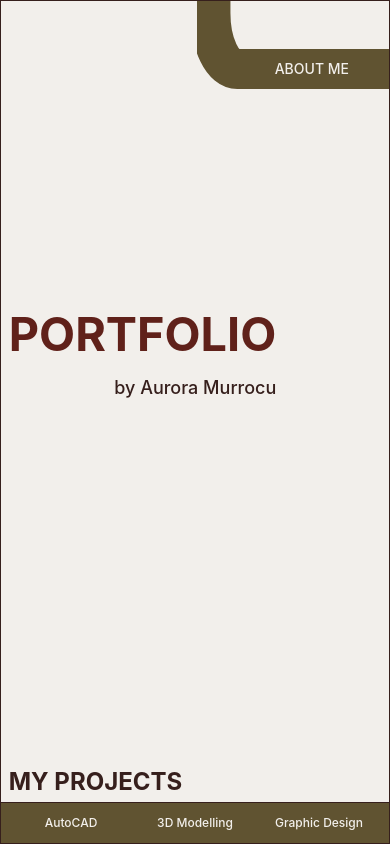
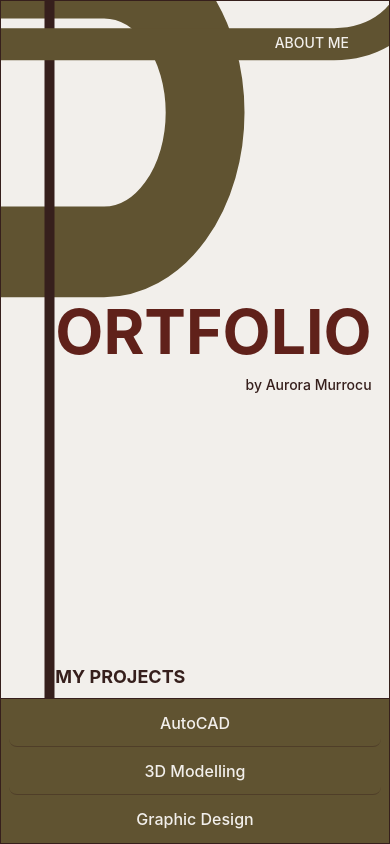
Before and after one commit to amurmur05/portafolio-web, a Vue app: page /#/ in a window 390 px wide. Built offline with nearby package versions, Linux system fonts and the light colour scheme.

Commit message:
Complete responsive portfolio homepage

```diff
--- a/src/pages/about-me/AboutMe.vue
+++ b/src/pages/about-me/AboutMe.vue
@@ -1,14 +1,14 @@
 <template>
-  <main class="relative min-h-dvh border border-black bg-white px-[8%] pb-16 pt-24 text-[#605545] md:pt-28">
+  <main class="relative min-h-dvh border border-deep-brown bg-warm-white px-[8%] pb-16 pt-24 text-deep-brown md:pt-28">
     <RouterLink
       to="/"
-      class="absolute left-[8%] top-6 text-sm underline-offset-4 hover:underline"
+      class="absolute left-[8%] top-6 text-sm underline-offset-4 hover:text-deep-wine hover:underline"
     >
       ← Back to portfolio
     </RouterLink>
 
     <section class="w-full">
-      <header class="-ml-[9.5%] w-fit border-b border-black pb-3 pl-[9.5%] pr-10 md:pr-24">
+      <header class="-ml-[9.5%] w-fit border-b border-deep-brown pb-3 pl-[9.5%] pr-10 md:pr-24">
         <h1 class="text-5xl font-bold md:text-8xl">PROFILE</h1>
       </header>
 
--- a/src/pages/home/Home.vue
+++ b/src/pages/home/Home.vue
@@ -121,19 +121,53 @@ const previewImage = ref('')
 
       </svg>
 
+<!-- Geometrie mobile -->
+<svg
+  viewBox="0 0 320 500"
+  preserveAspectRatio="none"
+  class="pointer-events-none absolute inset-0 h-full w-full md:hidden"
+  aria-hidden="true"
+>
+  <!-- P monumentale -->
+  <path
+  d="M -30 -20
+     H 85
+     A 75 90 0 0 1 85 180
+     H -30"
+  fill="none"
+  stroke="currentColor"
+  stroke-width="65"
+  :class="previewImage ? 'text-white' : 'text-soft-olive'"
+/>
+  <!-- Linea verticale sottile -->
+  <path
+    d="M 40 0 V 500"
+    fill="none"
+    stroke="currentColor"
+    stroke-width="10"
+    vector-effect="non-scaling-stroke"
+    :class="previewImage ? 'text-white' : 'text-deep-brown'"
+  />
+</svg>
       <!-- Titolo principale -->
 
-      <header class="absolute bottom-[50%] left-[2%] z-10">
+
+     <header
+  class="absolute left-[14%] top-[43%] z-10
+         md:bottom-[50%] md:left-[2%] md:top-auto"
+>
 
  <h1
-          class="text-[12vw] font-bold leading-none sm:text-6xl md:text-8xl lg:text-[clamp(6rem,9vw,10rem)]"
+  class="text-[16vw] font-bold leading-none md:text-8xl lg:text-[clamp(6rem,9vw,10rem)]"
   :class="previewImage ? 'text-white' : 'text-deep-wine'"
+  aria-label="Portfolio"
 >
-          PORTFOLIO
+  <span class="hidden md:inline">PORTFOLIO</span>
+  <span class="md:hidden">ORTFOLIO</span>
 </h1>
 
   <p
-          class="mt-4 text-right text-lg font-medium md:hidden"
+    class="mt-3 text-right text-sm font-medium md:hidden"
     :class="previewImage ? 'text-white' : 'text-deep-brown'"
   >
     by Aurora Murrocu
@@ -142,7 +176,7 @@ const previewImage = ref('')
 </header>
 
       <h2
-        class="absolute bottom-2 left-[2%] z-10 text-2xl font-bold leading-none"
+       class="absolute bottom-3 left-[14%] z-10 text-lg font-bold leading-none md:bottom-2 md:left-[2%] md:text-2xl"
         :class="previewImage ? 'text-white' : 'text-deep-brown'"
       >
         MY PROJECTS
@@ -152,12 +186,14 @@ const previewImage = ref('')
 
     <!-- Barra inferiore -->
 
-    <div class="relative z-20 grid w-full grid-cols-3 border-t border-deep-brown bg-soft-olive px-2 [&>a]:text-warm-white [&>a:hover]:bg-deep-brown [&>a:hover]:text-warm-white md:gap-x-6 md:px-4">
+    <div class="relative z-20 grid w-full grid-cols-1 md:grid-cols-3 border-t border-deep-brown bg-soft-olive px-2 [&>a]:text-warm-white [&>a:hover]:bg-deep-brown [&>a:hover]:text-warm-white md:gap-x-6 md:px-4 divide-y divide-deep-brown/40 md:divide-y-0">
+
 
       <Button
         variant="ghost"
         as-child
-        class="h-10 px-1 text-xs hover:underline md:px-4 md:text-lg"
+        class="h-12 px-1 text-base hover:underline md:h-10 md:px-4 md:text-lg"
+
       >
         <RouterLink
           to="/autocad"
@@ -173,7 +209,7 @@ const previewImage = ref('')
       <Button
         variant="ghost"
         as-child
-        class="h-10 px-1 text-xs hover:underline md:px-4 md:text-lg"
+       class="h-12 px-1 text-base hover:underline md:h-10 md:px-4 md:text-lg"
       >
         <RouterLink
           to="/3d-modelling"
@@ -189,7 +225,7 @@ const previewImage = ref('')
       <Button
         variant="ghost"
         as-child
-        class="h-10 px-1 text-xs hover:underline md:px-4 md:text-lg"
+        class="h-12 px-1 text-base hover:underline md:h-10 md:px-4 md:text-lg"
       >
         <RouterLink
           to="/graphic-design"
@@ -206,12 +242,13 @@ const previewImage = ref('')
 
     <!-- About Me -->
 
-    <div class="absolute right-0 top-0 z-20 h-24 w-48 md:w-[36%]">
+    <div class="absolute right-0 top-0 z-50 h-16 w-40 md:h-24 md:w-[36%]">
 
+      <!-- Geometria About Me desktop -->
 <svg
   viewBox="0 0 400 96"
   preserveAspectRatio="none"
-        class="pointer-events-none absolute inset-0 h-full w-full text-soft-olive"
+  class="pointer-events-none absolute inset-0 hidden h-full w-full text-soft-olive md:block"
   aria-hidden="true"
 >
   <path
@@ -226,10 +263,28 @@ const previewImage = ref('')
   />
 </svg>
 
+<!-- Geometria About Me mobile -->
+<svg
+  viewBox="0 0 320 100"
+  preserveAspectRatio="none"
+  class="pointer-events-none absolute right-0 top-0 h-24 w-screen text-soft-olive md:hidden"
+  aria-hidden="true"
+>
+  <path
+    d="M -20 45
+       H 275
+       A 65 65 0 0 0 340 -20"
+    fill="none"
+    stroke="currentColor"
+    stroke-width="32"
+    vector-effect="non-scaling-stroke"
+  />
+</svg>
+
       <Button
         variant="ghost"
         as-child
-        class="absolute right-6 top-[71%] h-10 -translate-y-1/2 rounded-none text-warm-white hover:bg-deep-brown hover:text-warm-white md:right-24 md:text-lg"
+        class="absolute right-6 top-[65%] md:top-[71%] z-10 h-10 -translate-y-1/2 rounded-none text-warm-white hover:bg-deep-brown hover:text-warm-white md:right-24 md:text-lg"
       >
         <RouterLink to="/about-me">
           ABOUT ME
```
Lines whose indentation alone changed are shown as unchanged.
